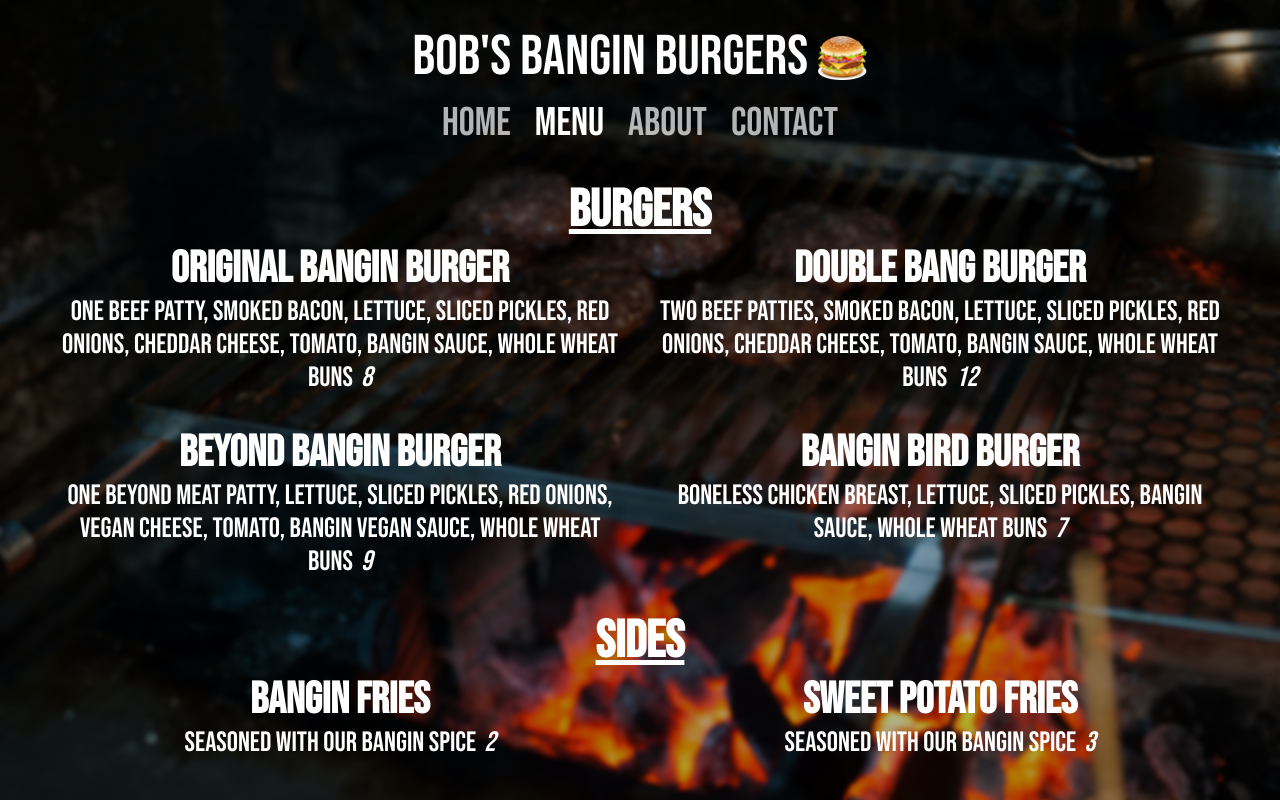
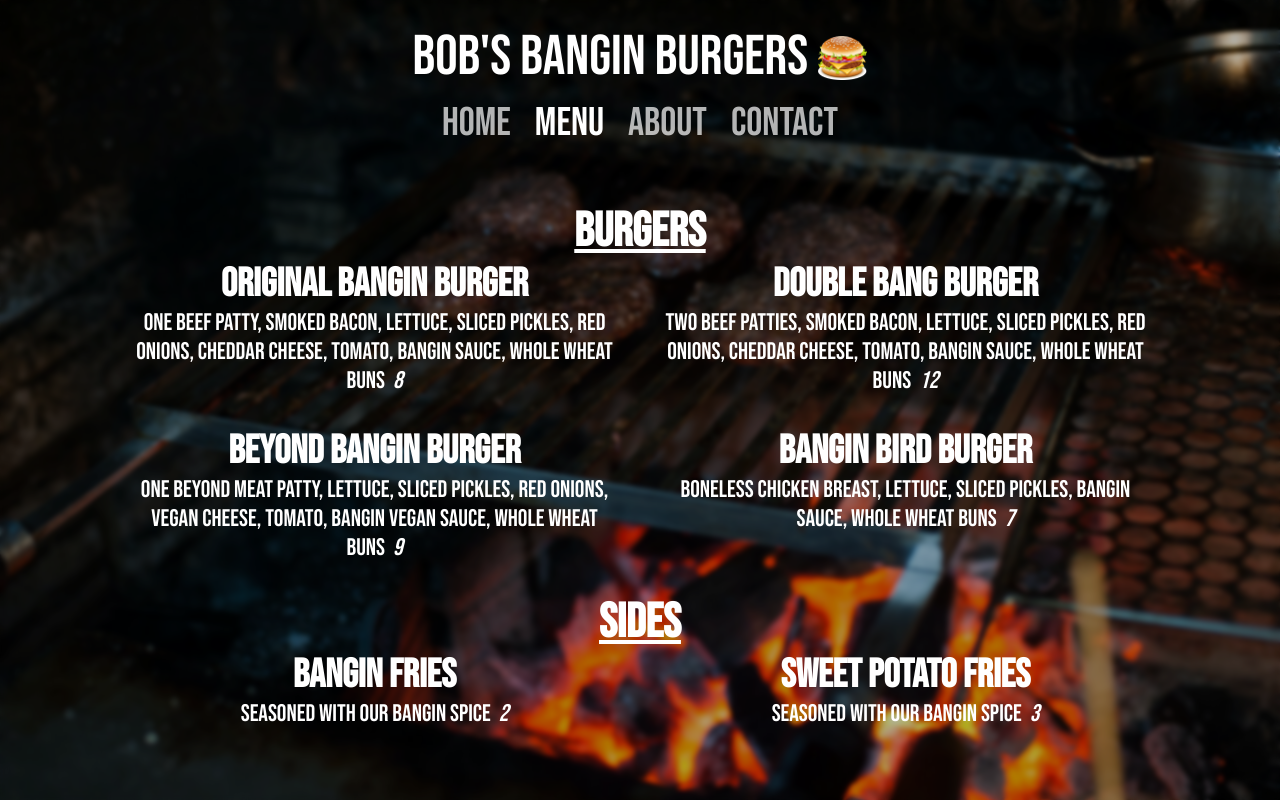
Before and after one commit to Adastros/Restaurant-Website, a website with bundled scripts: page dist/index.html in a window 1280 px wide. Both pictures are taken after a click on the item "menu". Built offline with nearby package versions, Linux system fonts and the light colour scheme.

Commit message:
Refactor code for content overflow issues
This commit fixes the following bugs: (1) unviewable content on left side
of page and (2) background/overlay not expanding with overflow content.

Adding a minimum heights and widths to the css classes allows parent
containers to grow with overflowing child elements as needed and prevent
the page content from overflowing to the left side of the viewport.

Auto margins were also added due to an inherent behavior for flex box to
"truely" center an element (elements will remained centered even with
overflow). Auto margins prevent the overflow content from moving into
unviewable parts of the viewport.

The background/overlay was shifted to also help fix the second bug.

```diff
--- a/src/modules/contact.js
+++ b/src/modules/contact.js
@@ -72,7 +72,7 @@ function createSocialMediaLinks() {
   twitterLink.setAttribute("href", "#");
   twitterLink.append(twitterIcon);
 
-  addClass(iconContainer, "icon-container");
+  addClass(iconContainer, "social-media-icon-container");
   addClass(socialMediaContainer, "social-media-container");
 
   iconContainer.append(facebookLink);
--- a/src/modules/header.js
+++ b/src/modules/header.js
@@ -28,15 +28,16 @@ function renderPage(page) {
 
 function addNavItemListener(navListItem) {
   navListItem.addEventListener("click", (e) => {
-    let htmlElement = document.querySelector("html"),
-      bodyElement = document.querySelector("body"),
+    let bodyElement = document.querySelector("body"),
       mainElement = document.querySelector("main"),
+      contentDiv = document.querySelector(".content"),
       currentSelectedNavListItem = document.querySelector(".selected-tab");
 
-    htmlElement.removeAttribute("class");
+    // clear out unneeded classes
     bodyElement.removeAttribute("class");
     mainElement.removeAttribute("class");
     removeClass(currentSelectedNavListItem, "selected-tab");
+    contentDiv.className = "content";
 
     // clear out all child elements
     while (mainElement.firstChild) {
@@ -54,7 +55,7 @@ function createNameAndLogo() {
     logoElement = createElement("img");
 
   restaurantNameElement.textContent = `Bob's Bangin Burgers`;
-  addClass(restaurantNameElement, 'logo-name')
+  addClass(restaurantNameElement, "logo-name");
   logoElement.setAttribute("src", logo);
   logoElement.setAttribute("alt", `Bob's Bangin Burgers Logo`);
   addClass(logoElement, "logoImg");
--- a/src/modules/home.js
+++ b/src/modules/home.js
@@ -18,16 +18,16 @@ function createHeroMessage() {
 }
 
 function renderHomePage() {
-  let htmlElement = document.querySelector("html"),
-    bodyElement = document.querySelector("body"),
+  let bodyElement = document.querySelector("body"),
+    contentDiv = document.querySelector(".content"),
     mainElement = document.querySelector("main"),
     homeTab = document.querySelector(`[data-tab = 'home']`);
 
   mainElement.append(createHeroMessage());
   addClass(mainElement, "homepage-hero-offset");
 
-  addClass(htmlElement, "homepage-background");
-  addClass(bodyElement, "homepage-overlay");
+  addClass(bodyElement, "homepage-background");
+  addClass(contentDiv, "homepage-overlay");
   addClass(homeTab, "selected-tab");
 }
 
--- a/src/modules/menu.js
+++ b/src/modules/menu.js
@@ -55,13 +55,13 @@ function createMenu() {
 }
 
 function renderMenuPage() {
-  let menuTab = document.querySelector(`[data-tab='menu']`),
-    htmlElement = document.querySelector("html"),
-    bodyElement = document.querySelector("body"),
-    mainElement = document.querySelector("main");
+  let bodyElement = document.querySelector("body"),
+    contentDiv = document.querySelector(".content"),
+    mainElement = document.querySelector("main"),
+    menuTab = document.querySelector(`[data-tab='menu']`);
 
-  addClass(htmlElement, "menu-page-background");
-  addClass(bodyElement, "menu-page-overlay");
+  addClass(bodyElement, "menu-page-background");
+  addClass(contentDiv, "menu-page-overlay");
   addClass(menuTab, "selected-tab");
 
   mainElement.append(createMenu());
--- a/src/stylesheets/style.css
+++ b/src/stylesheets/style.css
@@ -5,7 +5,9 @@
 }
 
 :root {
-  height: 100vh;
+  min-height: 800px;
+  min-width: 550px;
+  height: 100%;
   display: flex;
   font-family: "Bebas Neue", "Roboto", "sans-serif";
   background-color: black;
@@ -25,6 +27,7 @@ main {
   display: flex;
   justify-content: center;
   align-items: center;
+  margin: auto;
   flex: 1;
 }
 
@@ -38,12 +41,10 @@ a:hover {
 }
 
 .content {
-  height: 100%;
-  min-width: 550px;
+  min-height: 100%;
   display: flex;
   flex-direction: column;
   align-items: center;
-  position: relative;
   padding: 1.5rem;
 }
 
@@ -75,16 +76,16 @@ a:hover {
 }
 
 .menu-container h2 {
-  font-size: 3.25rem;
+  font-size: 3rem;
   text-decoration: underline;
 }
 
 .menu-container h3 {
-  font-size: 2.75rem;
+  font-size: 2.5rem;
 }
 
 .menu-container p {
-  font-size: 1.75rem;
+  font-size: 1.5rem;
 }
 
 .entree-container {
@@ -164,13 +165,13 @@ a:hover {
 }
 
 .contact-page-business-contact-container {
+  flex: 1;
   display: flex;
   margin-top: 2rem;
   gap: 4rem;
 }
 
 .contact-page-business-info-container {
-  flex: 1;
   display: flex;
   flex-direction: column;
   gap: 1.5rem;
@@ -181,6 +182,7 @@ a:hover {
 }
 
 .contact-form-container {
+  flex: 1;
   display: flex;
   flex-direction: column;
 }
@@ -232,7 +234,7 @@ a:hover {
   flex-direction: column;
 }
 
-.icon-container {
+.social-media-icon-container {
   display: flex;
   gap: 1.5rem;
 }
```
Also changed, not shown: dist/main.js.
